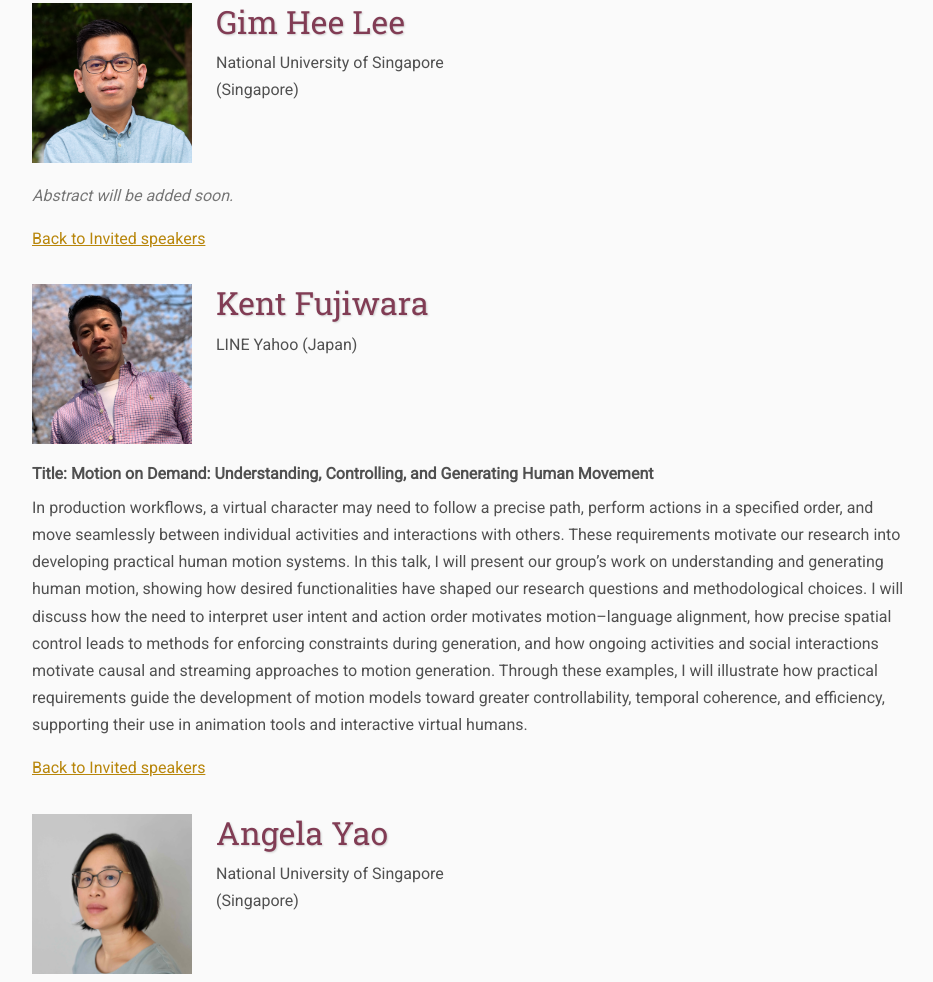
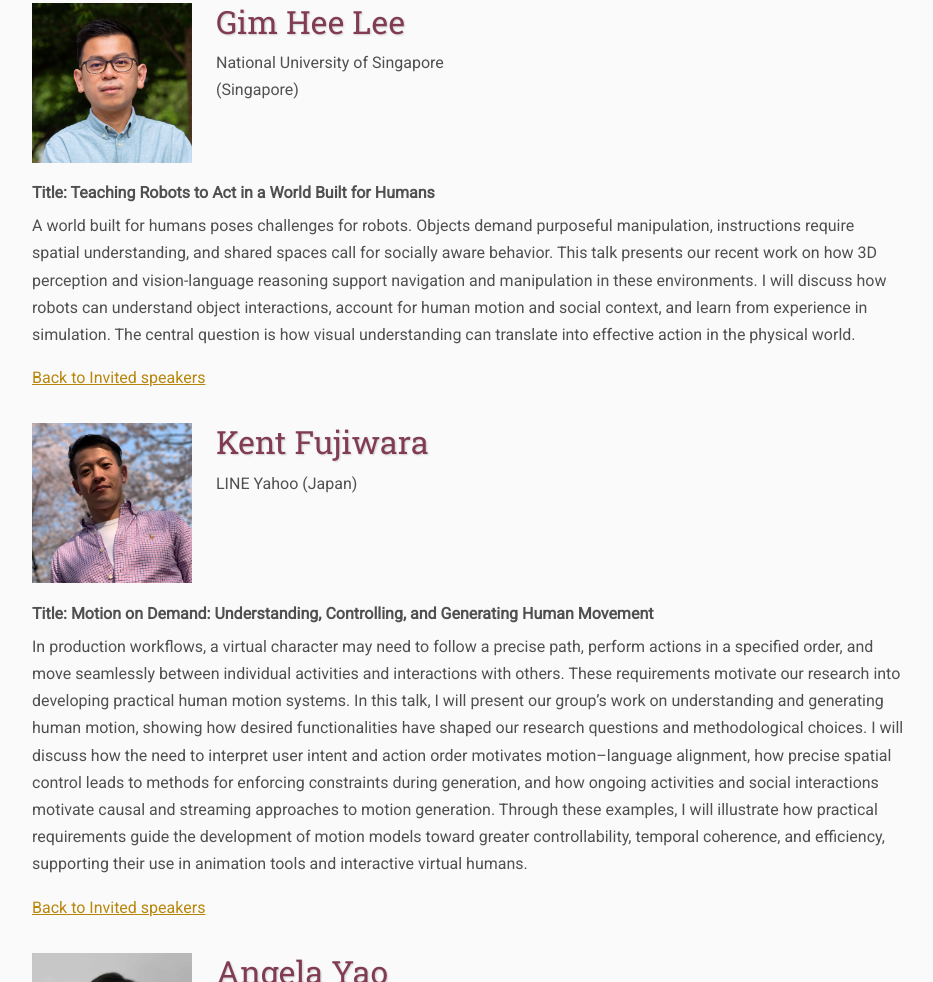
Before and after one commit to hufpei-workshop/accv2026, a plain HTML site: page abstract.html in a window 1280 px wide. Shown: the part 936-1918 px from the top of the page, without its empty margins (124-1057 px from the left). Drawn offline with Linux system fonts and the light colour scheme.

Commit message:
Update abstract.html

```diff
--- a/abstract.html
+++ b/abstract.html
@@ -116,8 +116,23 @@
         <p class="affiliation">National University of Singapore (Singapore)</p>
       </div>
     </div>
+    <p class="talk-title"><strong>Title:</strong> Teaching Robots to Act in a World Built for Humans</p>
 
-    <p class="abstract-placeholder">Abstract will be added soon.</p>
+    <p>A world built for humans poses challenges for robots. Objects demand
+purposeful manipulation, instructions require spatial understanding,
+and shared spaces call for socially aware behavior. This talk presents
+our recent work on how 3D perception and vision-language reasoning
+support navigation and manipulation in these environments. I will
+discuss how robots can understand object interactions, account for
+human motion and social context, and learn from experience in
+simulation. The central question is how visual understanding can
+translate into effective action in the physical world.
+</p>
+
+
+
+
+
 
     <p class="back-link"><a href="./#invited-speakers">Back to Invited speakers</a></p>
 
```
